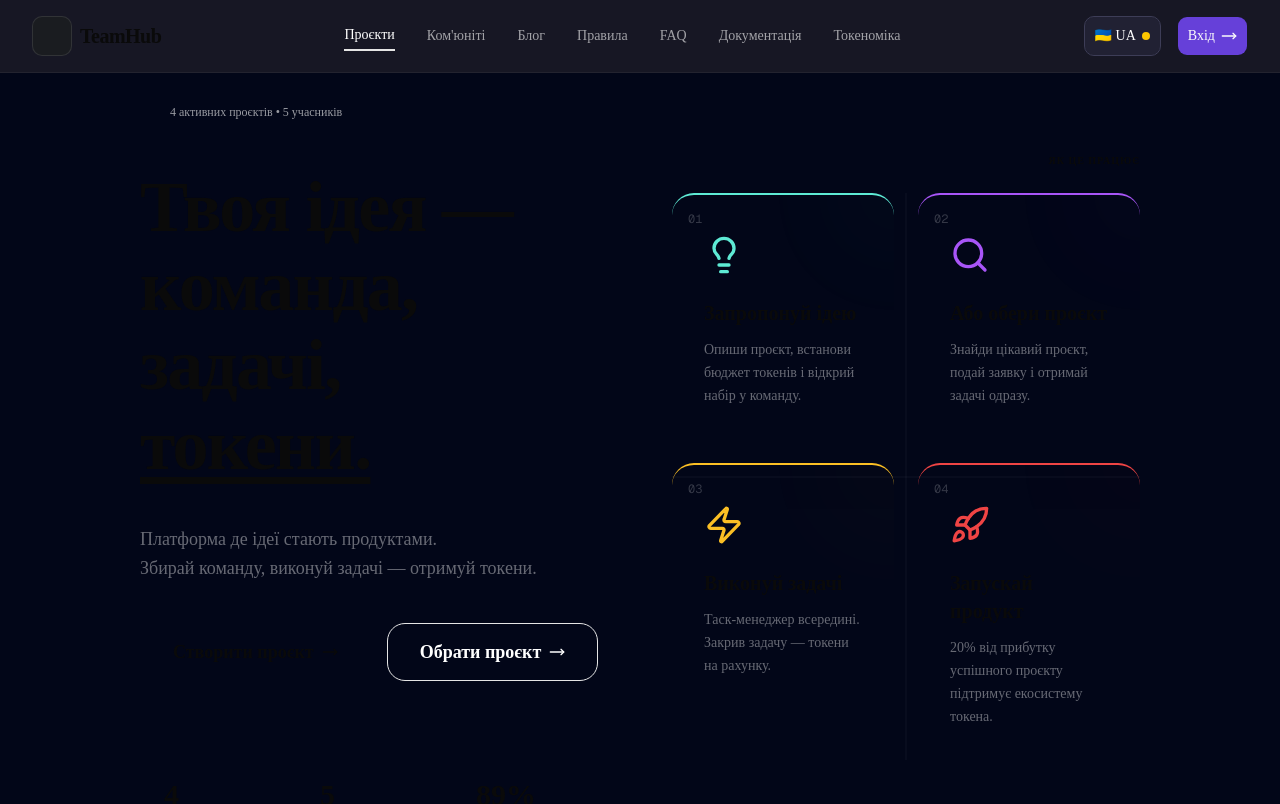
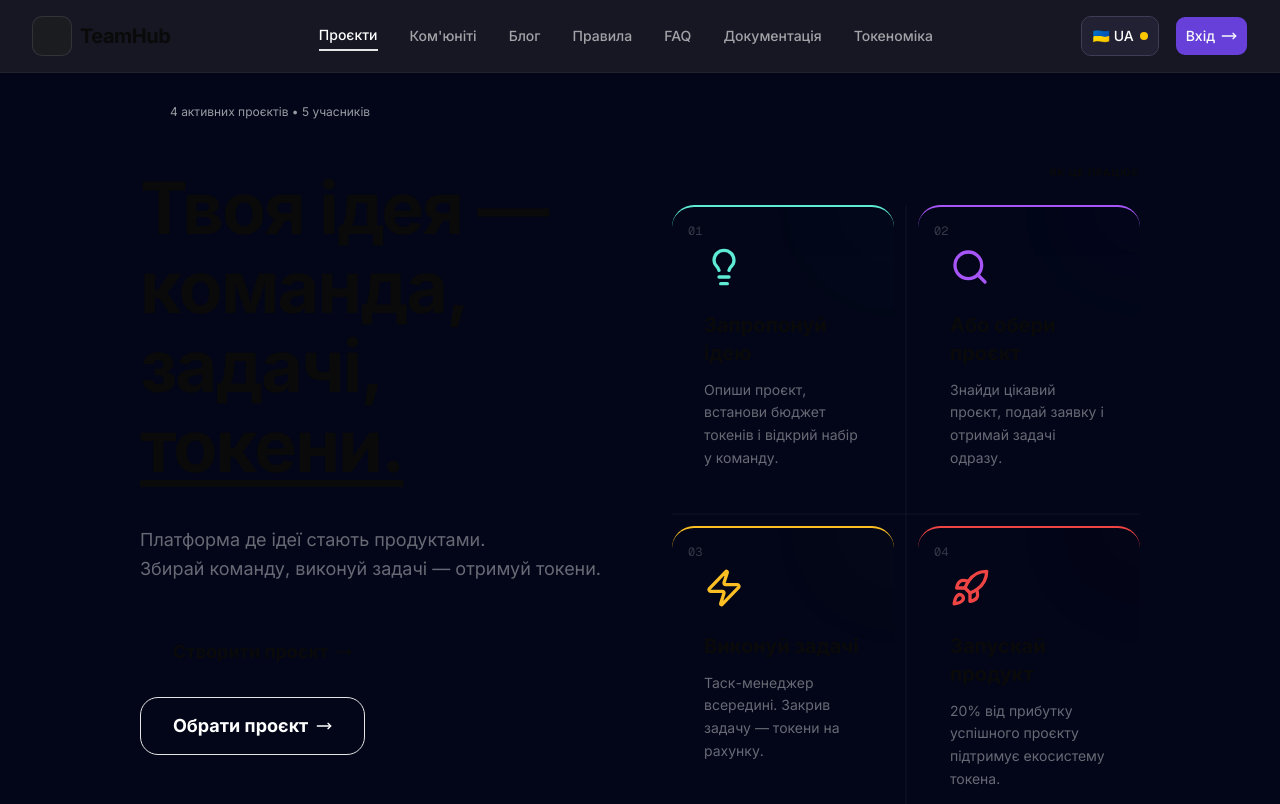
Before and after one commit to KratosHome/open-team, a Next.js app in the folder frontend/: page / in a window 1280 px wide. Shown: the top 804 px of the page. Built offline with nearby package versions, Linux system fonts and the light colour scheme.

Commit message:
update layout to use Inter font, change HTML language to Ukrainian, and refactor font imports

```diff
--- a/frontend/src/app/layout.tsx
+++ b/frontend/src/app/layout.tsx
@@ -1,21 +1,20 @@
 import type { Metadata } from 'next';
 
-import { Geist, Geist_Mono } from 'next/font/google';
+import { Geist_Mono, Inter } from 'next/font/google';
+import { ReactNode } from 'react';
 
 import './globals.css';
 
-import { ReactNode } from 'react';
-
 import { Navbar } from '@/components/navbar';
 
-const geistSans = Geist({
-  variable: '--font-geist-sans',
-  subsets: ['latin'],
+const inter = Inter({
+  subsets: ['latin', 'cyrillic'],
+  variable: '--font-inter',
 });
 
 const geistMono = Geist_Mono({
+  subsets: ['latin'],
   variable: '--font-geist-mono',
-  subsets: ['latin'],
 });
 
 export const metadata: Metadata = {
@@ -29,9 +28,9 @@ export default function RootLayout({
   children: ReactNode;
 }>) {
   return (
-    <html lang="en">
+    <html lang="uk">
       <body
-        className={`${geistSans.variable} ${geistMono.variable} relative mx-auto max-w-[1440px] bg-slate-950 px-15 antialiased`}
+        className={`${inter.className} ${geistMono.variable} relative mx-auto max-w-[1440px] bg-slate-950 px-15 antialiased`}
       >
         <header>
           <Navbar />
```
